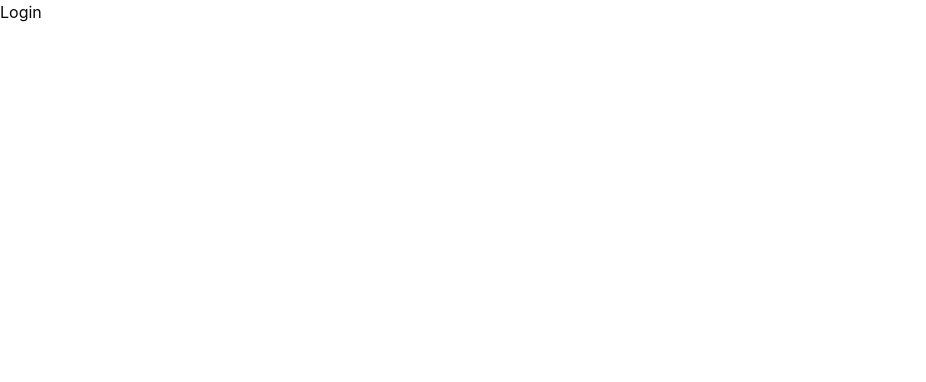
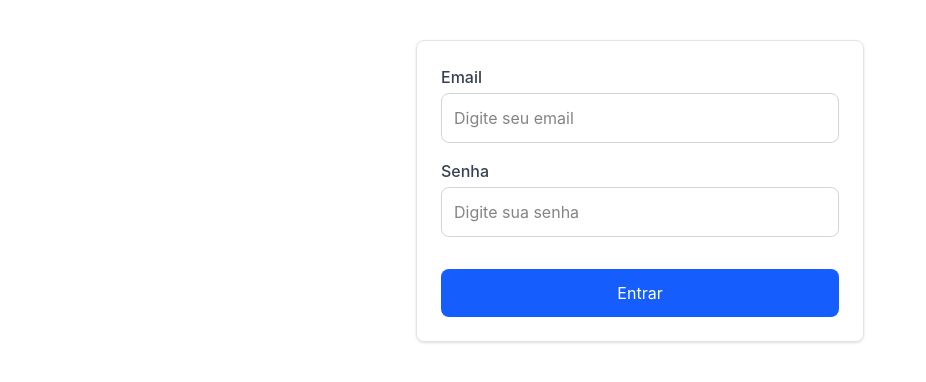
Before and after one commit to oiviana/microservices-task-menager, a React (Vite) app in the folder apps/web/: page /login in a window 1280 px wide. Shown: the top 382 px of the page, without its empty margins (0-926 px from the left). Built offline with nearby package versions, Linux system fonts and the light colour scheme; no server answers.

Commit message:
feat:(web) auth pages

```diff
--- a/apps/web/src/components/auth/LoginForm/index.tsx
+++ b/apps/web/src/components/auth/LoginForm/index.tsx
@@ -1,11 +1,51 @@
-import { useAuthActions } from '@/actions/auth.actions';
+import { useForm } from 'react-hook-form'
+import { zodResolver } from '@hookform/resolvers/zod'
+import { useLogin } from '@/api/auth/auth.mutations'
+import { useAuthStore } from '@/stores/auth.store'
+
+import type { z } from 'zod'
+import { router } from '@/router'
+import { FormInput } from '@/components/ui/FormInput'
+import { loginSchema } from '@/schemas/auth.schema'
+
+type LoginFormData = z.infer<typeof loginSchema>
 
 export function LoginForm() {
-  const { login, isLoading } = useAuthActions();
+  const loginMutation = useLogin()
+  const setAuth = useAuthStore((state) => state.setAuth)
+
+  const { register, handleSubmit, formState: { errors } } = useForm<LoginFormData>({
+    resolver: zodResolver(loginSchema),
+  })
+
+  const onSubmit = (data: LoginFormData) => {
+    loginMutation.mutate(data, {
+      onSuccess: (res) => {
+        setAuth(res.user, res.accessToken)
+        router.navigate({ to: '/dashboard' })
+      },
+    })
+  }
 
   return (
-    <button disabled={isLoading} onClick={() => login({ email: 'user@example.com', password: 'password' })}>
-      Entrar
-    </button>
-  );
+    <form onSubmit={handleSubmit(onSubmit)} className="max-w-md mx-auto mt-10 p-6 border rounded-md shadow-sm">
+      <FormInput
+        label="Email"
+        placeholder="Digite seu email"
+        type="email"
+        register={register('email')}
+        error={errors.email}
+      />
+      <FormInput
+        label="Senha"
+        placeholder="Digite sua senha"
+        type="password"
+        register={register('password')}
+        error={errors.password}
+      />
+      <button type="submit" className="w-full py-3 mt-4 bg-blue-600 text-white rounded-md hover:bg-blue-700">
+        Entrar
+      </button>
+    </form>
+  )
 }
--- /dev/null
+++ b/apps/web/src/components/auth/RegisterForm/index.tsx
@@ -0,0 +1,53 @@
+import { useForm } from 'react-hook-form'
+import { zodResolver } from '@hookform/resolvers/zod'
+import { useRegister } from '@/api/auth/auth.mutations'
+import { z } from 'zod'
+import { router } from '@/router'
+import { registerSchema } from '@/schemas/auth.schema'
+import { FormInput } from '@/components/ui/FormInput'
+
+type RegisterFormData = z.infer<typeof registerSchema>
+
+export function RegisterForm() {
+  const registerMutation = useRegister()
+
+  const { register, handleSubmit, formState: { errors } } = useForm<RegisterFormData>({
+    resolver: zodResolver(registerSchema),
+  })
+
+  const onSubmit = (data: RegisterFormData) => {
+    registerMutation.mutate(data, {
+      onSuccess: () => {
+        router.navigate({ to: '/login' })
+      },
+    })
+  }
+
+  return (
+    <form onSubmit={handleSubmit(onSubmit)} className="max-w-md mx-auto mt-10 p-6 border rounded-md shadow-sm">
+      <FormInput
+        label="Nome"
+        placeholder="Digite seu nome"
+        register={register('name')}
+        error={errors.name}
+      />
+      <FormInput
+        label="Email"
+        placeholder="Digite seu email"
+        type="email"
+        register={register('email')}
+        error={errors.email}
+      />
+      <FormInput
+        label="Senha"
+        placeholder="Digite sua senha"
+        type="password"
+        register={register('password')}
+        error={errors.password}
+      />
+      <button type="submit" className="w-full py-3 mt-4 bg-green-600 text-white rounded-md hover:bg-green-700">
+        Cadastrar
+      </button>
+    </form>
+  )
+}
--- /dev/null
+++ b/apps/web/src/components/ui/FormInput/index.tsx
@@ -0,0 +1,28 @@
+import type { FieldError, UseFormRegisterReturn } from 'react-hook-form'
+import clsx from 'clsx'
+
+type FormInputProps = {
+  label?: string
+  error?: string | FieldError
+  register?: UseFormRegisterReturn
+  type?: string
+  placeholder?: string
+}
+
+export function FormInput({ label, error, register, type = 'text', placeholder }: FormInputProps) {
+  return (
+    <div className="w-full mb-4">
+      {label && <label className="block mb-1 font-medium text-gray-700">{label}</label>}
+      <input
+        type={type}
+        placeholder={placeholder}
+        className={clsx(
+          'w-full border rounded-md p-3 text-base focus:outline-none focus:ring-2',
+          error ? 'border-red-500 focus:ring-red-500' : 'border-gray-300 focus:ring-blue-500'
+        )}
+        {...register}
+      />
+      {error && <p className="text-red-500 text-sm mt-1">{typeof error === 'string' ? error : error.message}</p>}
+    </div>
+  )
+}
--- a/apps/web/src/routes/auth/login.page.tsx
+++ b/apps/web/src/routes/auth/login.page.tsx
@@ -1,7 +1,9 @@
+import { LoginForm } from "@/components/auth/LoginForm";
+
 export default function LoginPage() {
   return (
     <div>
-      <h1>Login</h1>
+      <LoginForm/>
     </div>
   )
 }
--- /dev/null
+++ b/apps/web/src/routes/auth/register.page.tsx
@@ -0,0 +1,9 @@
+import { RegisterForm } from "@/components/auth/RegisterForm";
+
+export default function RegisterPage() {
+  return (
+    <div>
+      <RegisterForm/>
+    </div>
+  )
+}
--- /dev/null
+++ b/apps/web/src/schemas/auth.schema.ts
@@ -0,0 +1,12 @@
+import { z } from 'zod'
+
+export const loginSchema = z.object({
+  email: z.string().email({ message: 'Email inválido' }),
+  password: z.string().min(1, { message: 'Senha é obrigatória' }),
+})
+
+export const registerSchema = z.object({
+  name: z.string().min(1, { message: 'Nome é obrigatório' }),
+  email: z.string().email({ message: 'Email inválido' }),
+  password: z.string().min(6, { message: 'A senha deve ter pelo menos 6 caracteres' }),
+})
```
